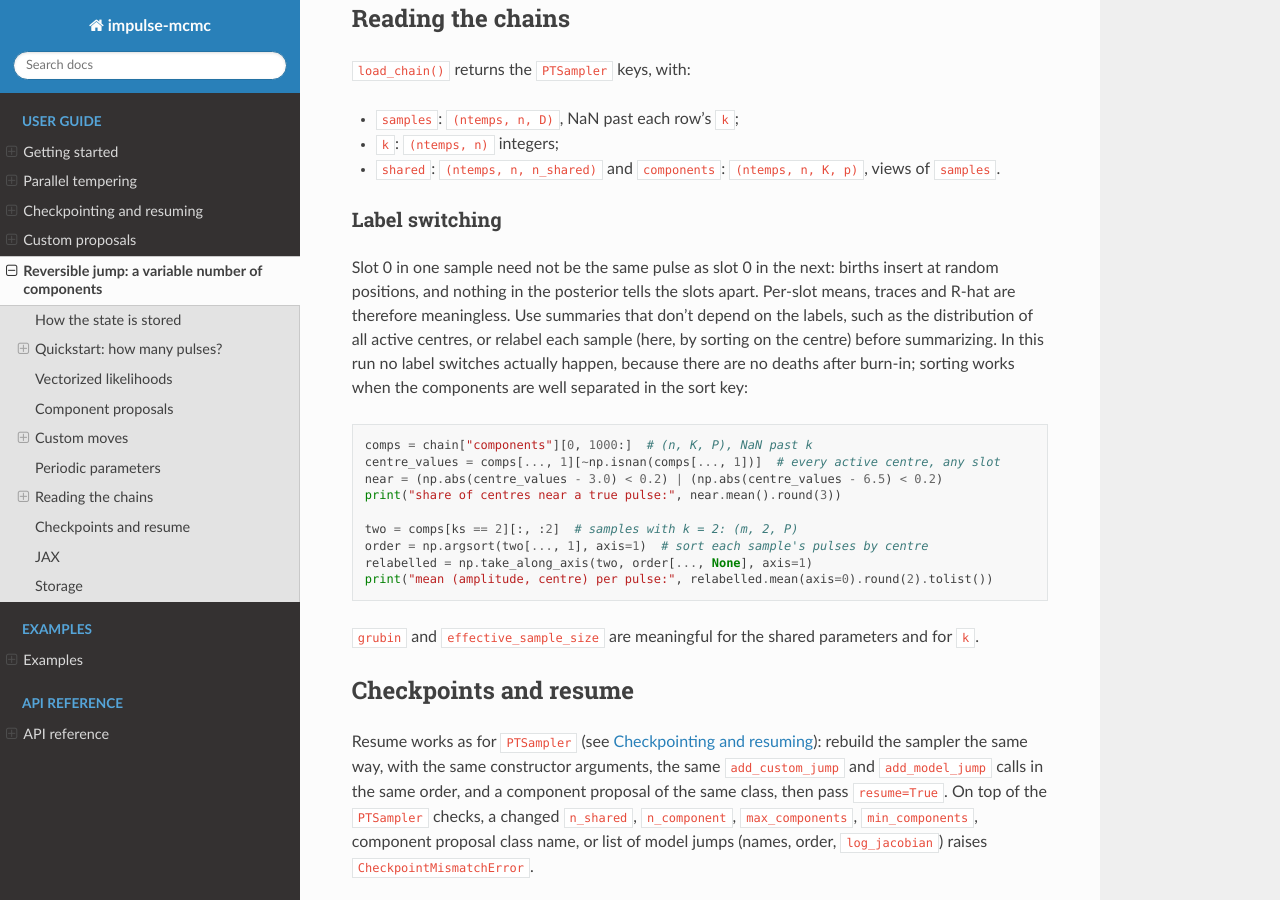
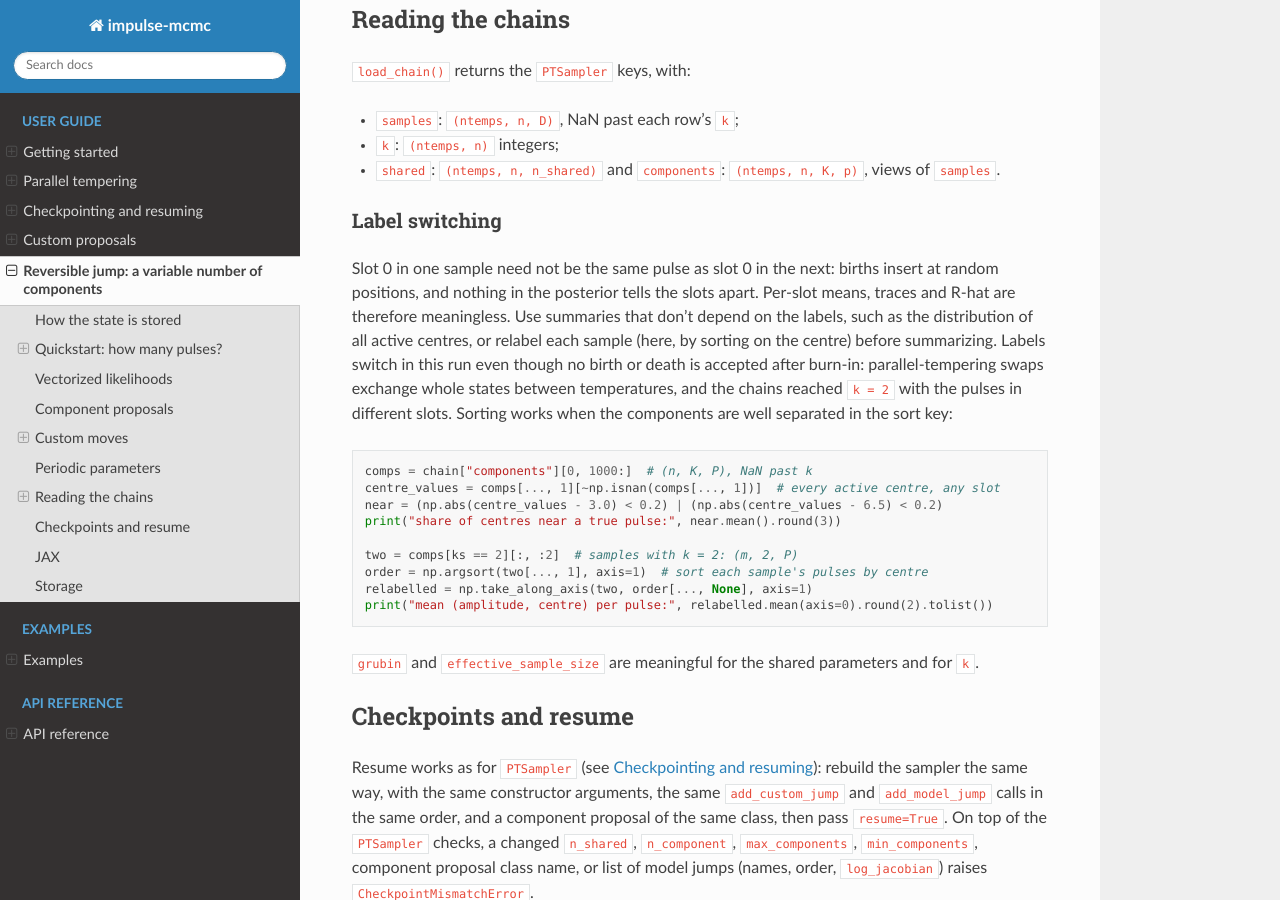
Before and after one commit to AaronDJohnson/impulse_mcmc, a Sphinx documentation site: the page built from docs/user_guide/reversible-jump.md, in a window 1280 px wide and 900 px high, scrolled down 8221 px. Built offline with Sphinx 7.4.7 and the Read the Docs theme 3.1.0, drawn with Linux system fonts in a browser that asks for light colours; pages that are not in the unit, such as notebooks, are missing from menus; some of the changed text lies outside the part shown.

Commit message:
Fix label-switching, de_min_fill and wording in the RJ guide
Co-Authored-By: Claude Opus 5.5 <noreply@anthropic.com>

````diff
--- a/docs/user_guide/reversible-jump.md
+++ b/docs/user_guide/reversible-jump.md
@@ -208,8 +208,9 @@ interval, for example `(−π, π)`, declare that interval in `component_periodi
 `draw(rng)` and `logpdf(u)`, as in the quickstart. The prior is always a valid
 birth density, but a poor one when the likelihood is sharp: most births land
 where the data rule a component out. A density built from the data puts
-births where components are likely, so the chain finds them sooner. For galactic binaries that is an F-statistic map; for these pulses, a
-matched filter over the centre:
+births where components are likely, so the chain finds them sooner. For
+galactic binaries that is an F-statistic map; for these pulses, a matched
+filter over the centre:
 
 ```python
 edges = np.linspace(LOW[1], HIGH[1], 101)  # 100 centre cells of width 0.1
@@ -277,8 +278,8 @@ raises `ValueError`, and so does returning it (or any array sharing its
 memory). Return a new array, for example `current_sample.copy()` with changes.
 `chain_stats.ndim` is `D`, without the `k` column: choose coordinates with
 `layout.n_active(k)` or `layout.slot(j)`, not `range(chain_stats.ndim)`, which
-includes inactive slots. `chain_stats.layout` is an {class}`~impulse.RJLayout`, which knows where each
-slot is:
+includes inactive slots. `chain_stats.layout` is an
+{class}`~impulse.RJLayout`, which knows where each slot is:
 
 ```python
 class NudgeCentre:
@@ -434,9 +435,10 @@ insert at random positions, and nothing in the posterior tells the slots
 apart. Per-slot means, traces and R-hat are therefore meaningless. Use
 summaries that don't depend on the labels, such as the distribution of all
 active centres, or relabel each sample (here, by sorting on the centre) before
-summarizing. In this run no label switches actually happen, because there are
-no deaths after burn-in; sorting works when the components are well separated
-in the sort key:
+summarizing. Labels switch in this run even though no birth or death is
+accepted after burn-in: parallel-tempering swaps exchange whole states between
+temperatures, and the chains reached `k = 2` with the pulses in different
+slots. Sorting works when the components are well separated in the sort key:
 
 ```python
 comps = chain["components"][0, 1000:]  # (n, K, P), NaN past k
````
Also changed, not shown: other parts of docs/user_guide/reversible-jump.md (+5 -5 lines).
